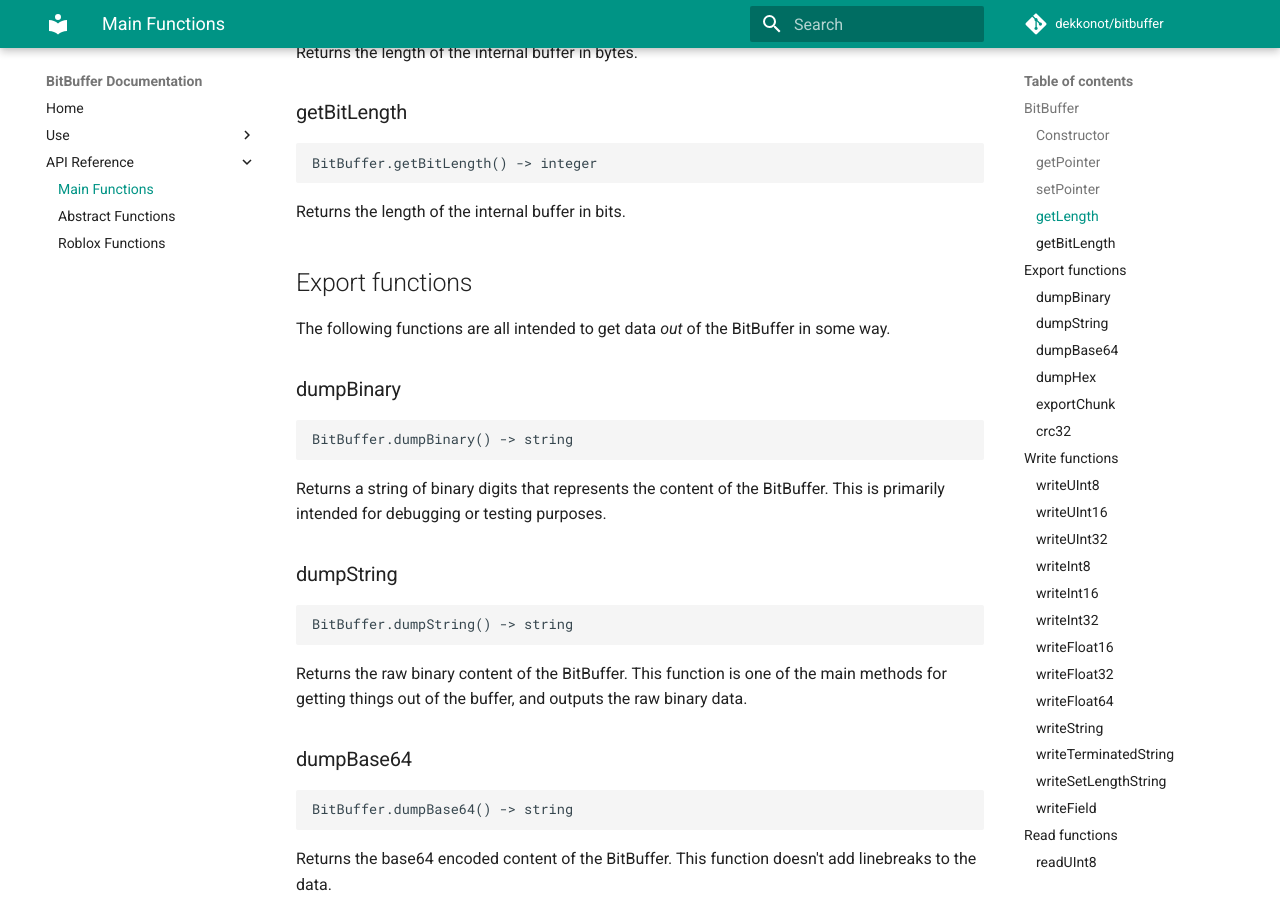
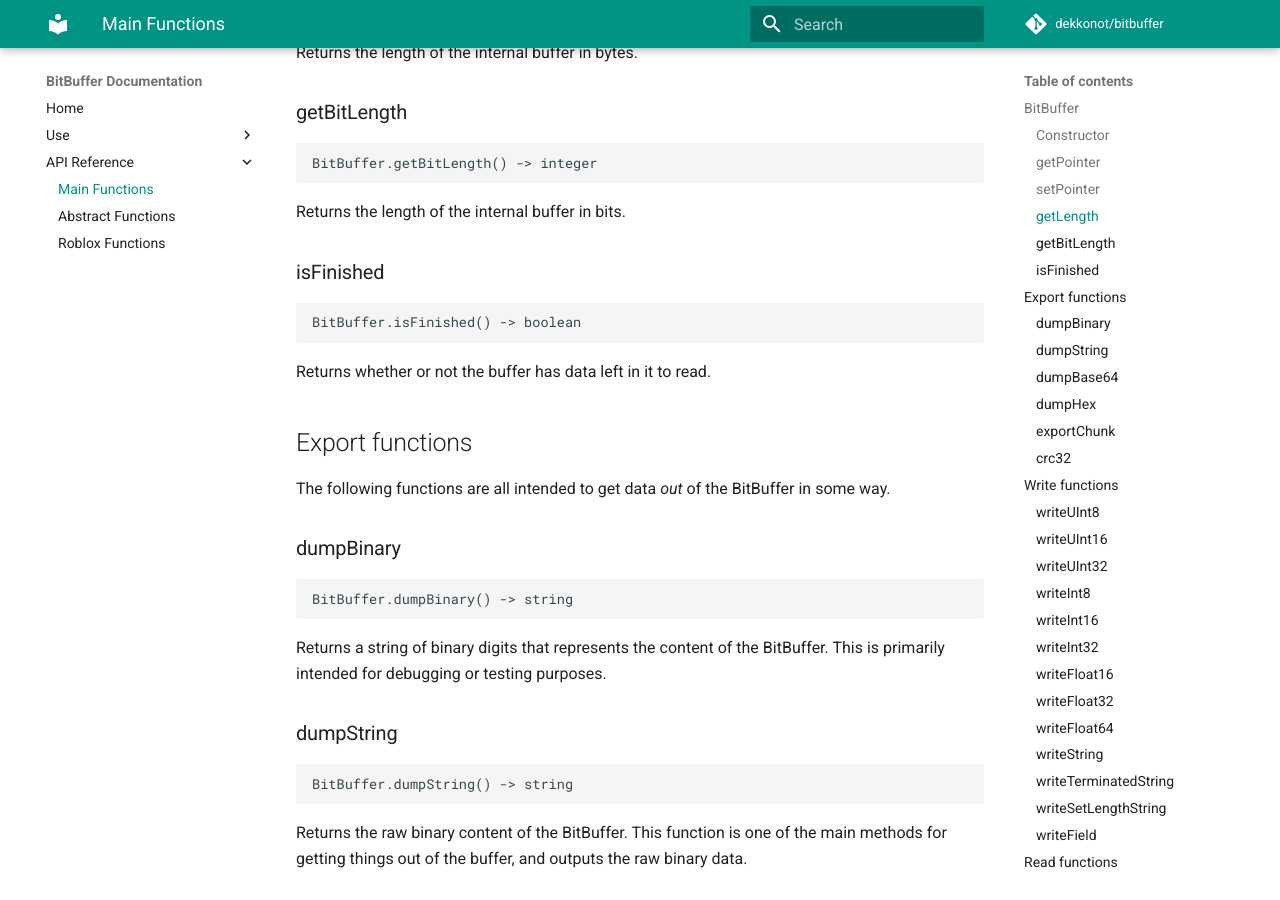
Before and after one commit to Dekkonot/bitbuffer, an MkDocs documentation site: the page built from docs/api-main.md, in a window 1280 px wide and 900 px high, scrolled down 1091 px. Built offline with MkDocs 1.6.1 and Material for MkDocs 9.7.7, drawn with Linux system fonts in a browser that asks for light colours; comment, search, counter and statistics services are not loaded.

Commit message:
Add `isFinished`

````diff
--- a/docs/api-main.md
+++ b/docs/api-main.md
@@ -42,6 +42,12 @@ Returns the length of the internal buffer in bytes.
 BitBuffer.getBitLength() -> integer
 ```
 Returns the length of the internal buffer in bits.
+
+### isFinished
+```
+BitBuffer.isFinished() -> boolean
+```
+Returns whether or not the buffer has data left in it to read.
 
 ## Export functions
 
````
Also changed, not shown: changelog.md (+1 -0 lines), 4 other files.
